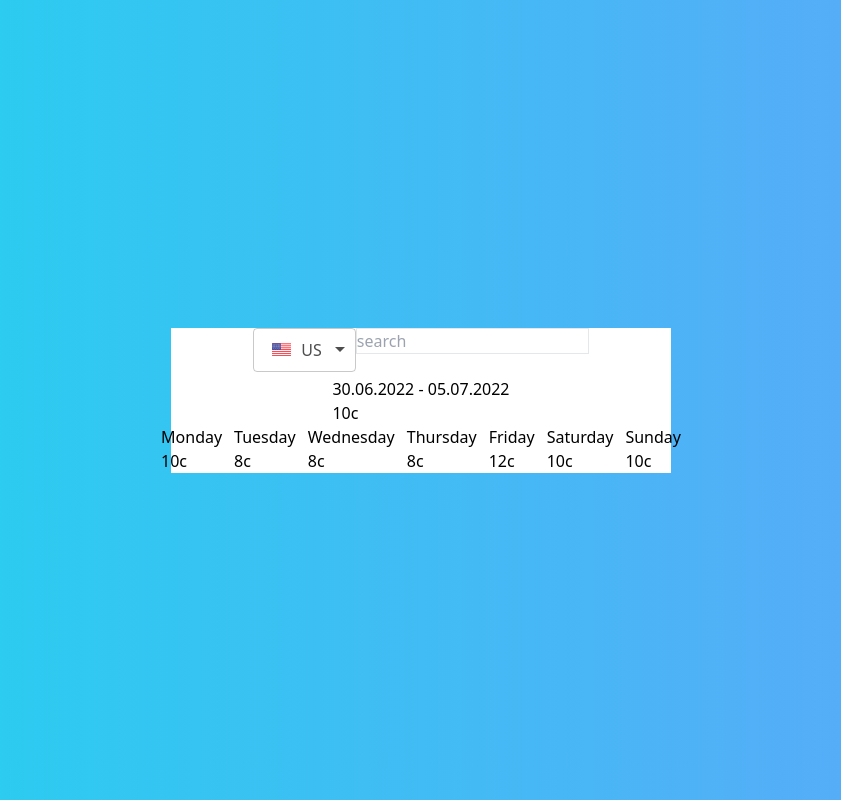
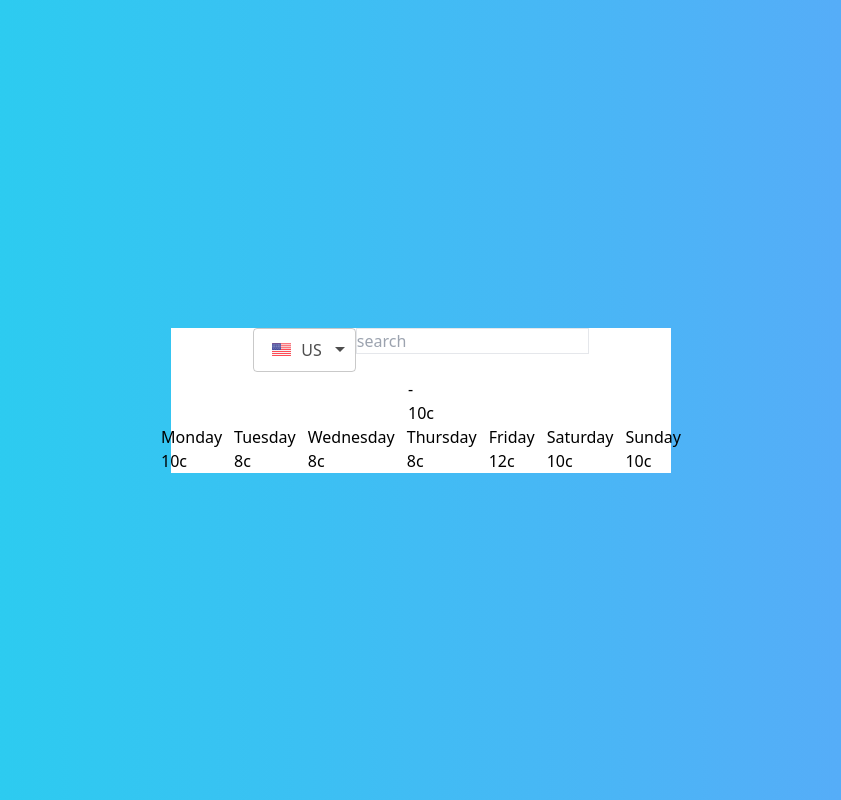
Before and after one commit to MilanMixa/weather-app, a React (Create React App) app: page / in a window 1280 px wide. Shown: the whole page, without its empty margins (219-1060 px from the left). Built offline with nearby package versions, Linux system fonts and the light colour scheme.

Commit message:
added search context, improved logic for rendering search suggestions, fetched days

```diff
--- a/src/App.tsx
+++ b/src/App.tsx
@@ -1,18 +1,19 @@
 // import SearchContextProvider from "./components/Form/Search/SearchContext";
 import ReactQueryProvider from "./components/Providers/ReactQueryProvider";
+import SearchContextProvider from "./components/Search/SearchContext";
 import SelectContextProvider from "./components/Select/SelectContext";
 import HomePage from "./containers/Home";
 
 function App() {
   return (
     <ReactQueryProvider>
-      {/* <SearchContextProvider> */}
-      <SelectContextProvider>
-        <div className="bg-gradient-to-r from-cyan-400 to-blue-400 h-screen flex justify-center items-center">
-          <HomePage />
-        </div>
-      </SelectContextProvider>
-      {/* </SearchContextProvider> */}
+      <SearchContextProvider>
+        <SelectContextProvider>
+          <div className="bg-gradient-to-r from-cyan-400 to-blue-400 h-screen flex justify-center items-center">
+            <HomePage />
+          </div>
+        </SelectContextProvider>
+      </SearchContextProvider>
     </ReactQueryProvider>
   );
 }
--- a/src/api/data/index.ts
+++ b/src/api/data/index.ts
@@ -6,4 +6,6 @@ export const getGeo = (city: string, country: string) =>
   axios.get(`/geo/1.0/direct?q=${city},${country}&limit=5&appid=${APIKey}`);
 
 export const getCityWeather = (lat: number, lon: number) =>
-  axios.get(`/data/2.5/forecast?lat=${lat}&lon=${lon}&appid=${APIKey}`);
+  axios.get(
+    `/data/2.5/forecast?lat=${lat}&lon=${lon}&appid=${APIKey}&units=metric`
+  );
--- a/src/components/Search/SearchContext.tsx
+++ b/src/components/Search/SearchContext.tsx
@@ -1,22 +1,27 @@
-// import { createContext, Dispatch, SetStateAction, useState } from "react";
-import useDebounce from "../../hooks/useDebounce";
+import { createContext, Dispatch, SetStateAction, useState } from "react";
 
-// // interface IinitialState {
-// //   city: string;
-// //   setCity: Dispatch<SetStateAction<string>>;
-// // }
+// type InitialState {
+//   city: string;
+//   setCity: Dispatch<SetStateAction<string>>;
+// }
 
-// // const initialState = { city, setCity };
+// const initialState = { city, setCity };
+export type CityType = {
+  name: string;
+  lat: number;
+  lon: number;
+  country: string;
+  state: string;
+};
 
-// export const SearchContext = createContext<any>({});
+export const SearchContext = createContext<any>({});
 
-// export default function SearchContextProvider({ children }: any) {
-//   const [city, setCity] = useState<string>("");
-//   const debouncedValue = useDebounce<string>(city, 500);
+export default function SearchContextProvider({ children }: any) {
+  const [selectedCity, setSelectedCity] = useState<CityType | null>();
 
-//   return (
-//     <SearchContext.Provider value={{ city, setCity, debouncedValue }}>
-//       {children}
-//     </SearchContext.Provider>
-//   );
-// }
+  return (
+    <SearchContext.Provider value={{ selectedCity, setSelectedCity }}>
+      {children}
+    </SearchContext.Provider>
+  );
+}
--- a/src/components/Search/index.tsx
+++ b/src/components/Search/index.tsx
@@ -1,17 +1,14 @@
 import { Field, Form, FormikProvider, useFormik } from "formik";
-import { useState } from "react";
+import { useContext } from "react";
+
+//HOOKS:
 import useHome from "../../containers/Home/useHome";
-import useWeather from "../../containers/Home/useWeather";
-
-type CityType = {
-  name: string;
-  lat: number;
-  lon: number;
-  country: string;
-  state: string;
-};
+import { SearchContext } from "./SearchContext";
 
 const Search = () => {
+  const { selectedCity, setSelectedCity } = useContext(SearchContext);
+  console.log(selectedCity);
+
   const formik = useFormik({
     initialValues: {
       search: "",
@@ -21,15 +18,8 @@ const Search = () => {
 
   const { values } = formik;
 
-  const [selectedCity, setSelectedCity] = useState<CityType | null>();
-
   const { cityData } = useHome({
     search: values.search,
-  });
-
-  const { weatherData } = useWeather({
-    lat: selectedCity?.lat,
-    lon: selectedCity?.lon,
   });
 
   return (
@@ -43,10 +33,20 @@ const Search = () => {
           autoComplete="off"
         />
         <ul>
-          {cityData?.map((singleCity: any) => {
+          {`${selectedCity?.name}, ${selectedCity?.state}` !== values.search &&
+            cityData?.map((singleCity: any) => {
               return (
                 <li
-                onClick={() => setSelectedCity(singleCity)}
+                  onClick={() => {
+                    return (
+                      setSelectedCity(singleCity),
+                      formik.resetForm({
+                        values: {
+                          search: `${singleCity.name}, ${singleCity.state}`,
+                        },
+                      })
+                    );
+                  }}
                   key={singleCity.lat + singleCity.lon}
                 >
                   {singleCity.name}, {singleCity.state}
--- a/src/containers/Home/AverageTemp/index.tsx
+++ b/src/containers/Home/AverageTemp/index.tsx
@@ -1,7 +1,15 @@
-const AverageTemp = () => {
+const AverageTemp = ({
+  firstDay,
+  lastDay,
+}: {
+  firstDay: any;
+  lastDay: any;
+}) => {
   return (
     <div>
-      <div>30.06.2022 - 05.07.2022</div>
+      <div>
+        {firstDay} - {lastDay}
+      </div>
       <div>10c</div>
     </div>
   );
--- a/src/containers/Home/index.tsx
+++ b/src/containers/Home/index.tsx
@@ -1,12 +1,30 @@
+import { useContext } from "react";
+import { SearchContext } from "../../components/Search/SearchContext";
 import AverageTemp from "./AverageTemp";
 import Form from "./Form";
+import useWeather from "./useWeather";
 import WeeklyTemp from "./WeeklyTemp";
 
 const Home = () => {
+  const { selectedCity } = useContext(SearchContext);
+
+  const { weatherData } = useWeather({
+    lat: selectedCity?.lat,
+    lon: selectedCity?.lon,
+  });
+
+  const firstDay = weatherData?.list[0].dt_txt.substring(0, 10);
+  const lastDay = weatherData?.list[
+    weatherData.list.length - 1
+  ].dt_txt.substring(0, 10);
+
+  console.log(weatherData?.list, "weather data");
+  console.log(firstDay, lastDay, "datum");
+
   return (
     <div className="w-[500px] bg-white flex justify-center items-center flex-col">
       <Form />
-      <AverageTemp />
+      <AverageTemp firstDay={firstDay} lastDay={lastDay} />
       <WeeklyTemp />
     </div>
   );
--- a/src/containers/Home/useHome.ts
+++ b/src/containers/Home/useHome.ts
@@ -6,15 +6,16 @@ import useDebounce from "../../hooks/useDebounce";
 
 const useHome = ({ search }: { search: string }) => {
   const { selected } = useContext(SelectContext);
+  const debouncedValue = useDebounce<string>(search);
 
   // fetching lon and lat
   const { data: cityData, status: cityStatus } = useQuery(
-    ["city", useDebounce(search), selected],
+    ["city", debouncedValue, selected],
     async () => {
-      const { data: cityData } = await getGeo(search, selected);
+      const { data: cityData } = await getGeo(debouncedValue, selected);
       return cityData;
     },
-    { enabled: Boolean(search.length) }
+    { enabled: Boolean(debouncedValue.length) }
   );
 
   return { cityData, cityStatus };
```
Lines whose indentation alone changed are shown as unchanged.
